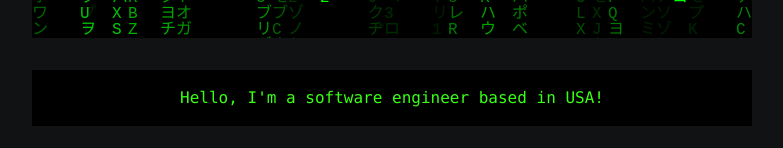
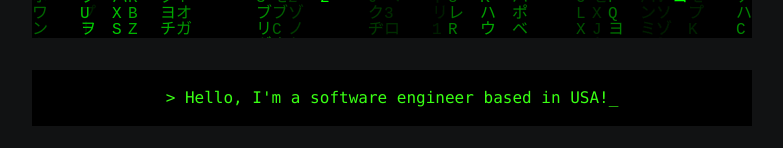
Before and after one commit to aibekz/portfolio, a React (Vite) app: page /about in a window 1280 px wide. Shown: the part 566-714 px from the top of the page, without its empty margins (248-1031 px from the left). Built offline with nearby package versions, Linux system fonts and the light colour scheme; no server answers; grey boxes are pictures that could not be loaded; a web font is replaced by a local one.

Commit message:
update about page font

```diff
--- a/src/pages/About.jsx
+++ b/src/pages/About.jsx
@@ -22,8 +22,8 @@ export default function About() {
           </div>
 
           <div className="space-y-8">
-            <p className="text-accent mb-6 text-center font-mono bg-black p-4">
-              Hello, I'm a software engineer based in USA!
+            <p className="text-accent text-sm md:text-base mb-6 text-center font-mono bg-black p-4">
+              &gt; Hello, I'm a software engineer based in USA!<span className="blinking-cursor">_</span>
             </p>
             <div className="flex flex-col md:flex-row items-start mb-12 gap-6">
               <div className="flex-1 text-left">
```
